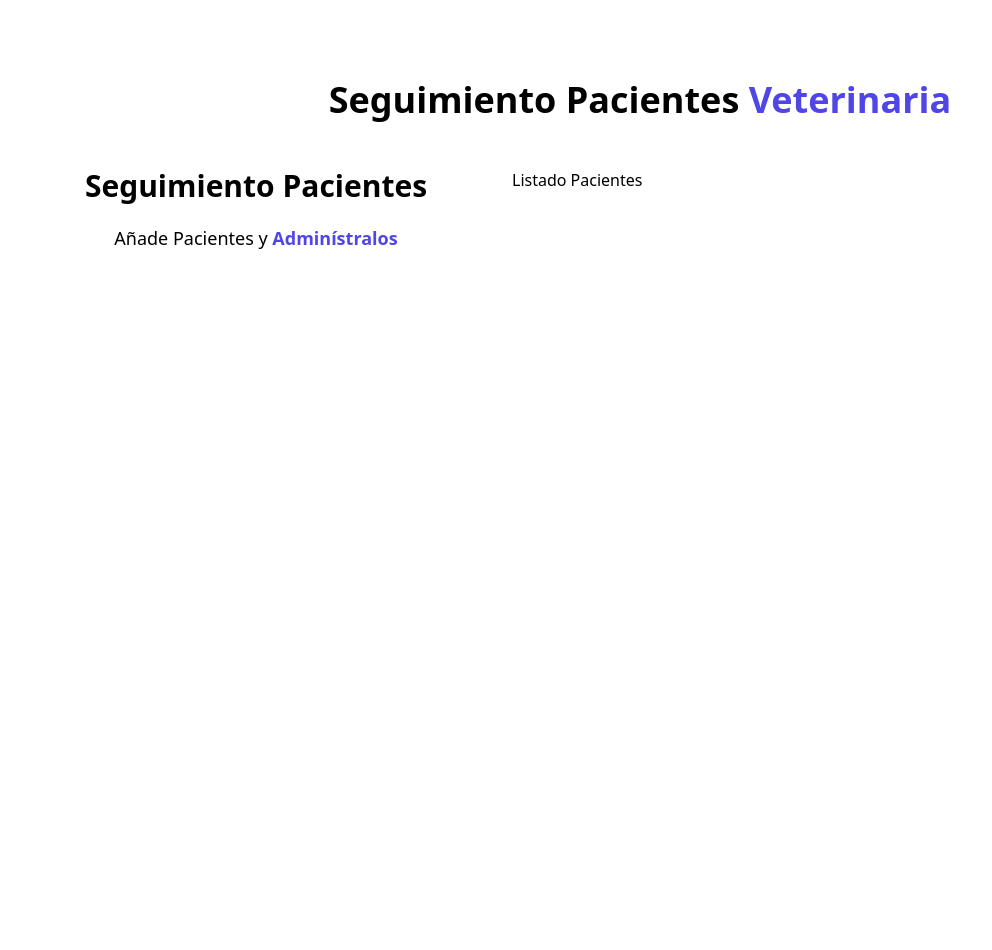
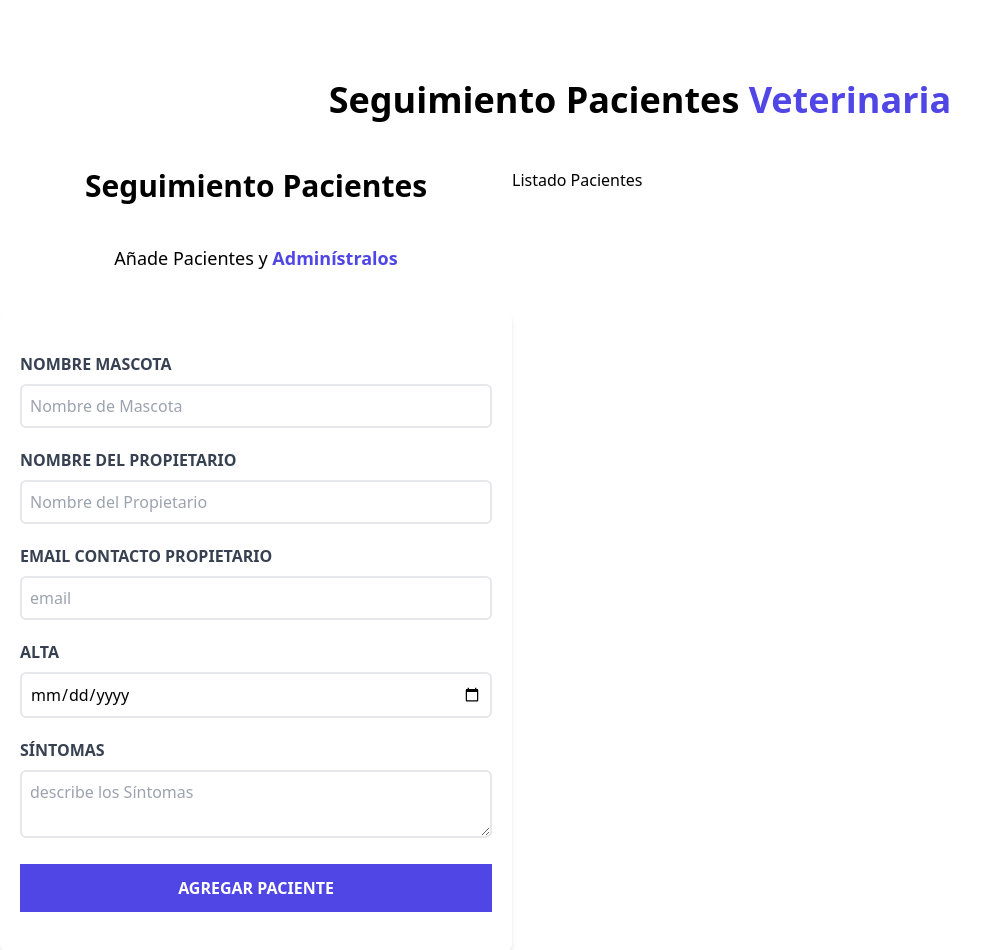
Before and after one commit to CarolinaColmenares/Citas-React, a React (Vite) app: page / in a window 1280 px wide. Shown: the whole page, without its empty margins (0-992 px from the left). Before the commit the page ends 800 px from the top, so only its background shows below. Built offline with nearby package versions, Linux system fonts and the light colour scheme.

Commit message:
campos al Formulario y Botón Submit

```diff
--- a/index.html
+++ b/index.html
@@ -6,7 +6,7 @@
     <meta name="viewport" content="width=device-width, initial-scale=1.0" />
     <title>Citas-React</title>
   </head>
-  <body className="bg-gray-100 h-screen">
+  <body className="bg-gray-200 h-screen">
     <div id="root"></div>
     <script type="module" src="/src/main.jsx"></script>
   </body>
--- a/src/components/Formulario.jsx
+++ b/src/components/Formulario.jsx
@@ -1,11 +1,66 @@
 const Formulario = () => {
   return (
     <div className="md:w-1/2 lg:w-2/5">
-      <h2 className="font-black text-3xl text-center ">Seguimiento Pacientes</h2>
-      <p className="text-lg mt-5 text-center">
+      <h2 className="font-black text-3xl text-center mb-10">Seguimiento Pacientes</h2>
+      <p className="text-lg mt-5 text-center mb-10">
         Añade Pacientes y {''}
         <span className="text-indigo-600 font-bold" >Adminístralos</span>
       </p>
+      <form className="bg-white shadow-md rounded-lg py-10 px-5">
+        <div className="mb-5">
+          <label htmlFor="mascota" className="block text-gray-700 uppercase font-bold">Nombre Mascota</label>
+          <input
+            id="mascota"
+            type="text"
+            placeholder="Nombre de Mascota"
+            className="border-2 w-full p-2 mt-2 placeholder-gray-400 rounded-md"
+          />
+        </div>
+
+        <div className="mb-5">
+          <label htmlFor="propietario" className="block text-gray-700 uppercase font-bold">Nombre del Propietario</label>
+          <input
+            id="propietario"
+            type="text"
+            placeholder="Nombre del Propietario"
+            className="border-2 w-full p-2 mt-2 placeholder-gray-400 rounded-md"
+          />
+        </div>
+
+        <div className="mb-5">
+          <label htmlFor="email" className="block text-gray-700 uppercase font-bold">Email Contacto Propietario</label>
+          <input
+            id="email"
+            type="text"
+            placeholder="email"
+            className="border-2 w-full p-2 mt-2 placeholder-gray-400 rounded-md"
+          />
+        </div>
+
+        <div className="mb-5">
+          <label htmlFor="alta" className="block text-gray-700 uppercase font-bold">Alta</label>
+          <input
+            id="alta"
+            type="date"
+            className="border-2 w-full p-2 mt-2 placeholder-gray-400 rounded-md"
+          />
+        </div>
+
+        <div className="mb-5">
+          <label htmlFor="sintomas" className="block text-gray-700 uppercase font-bold">Síntomas</label>
+          <textarea
+            id="sintomas"
+            placeholder="describe los Síntomas"
+            className="border-2 w-full p-2 mt-2 placeholder-gray-400 rounded-md"
+          />
+        </div>
+
+        <input
+          type="submit"
+          className="bg-indigo-600 w-full p-3 text-white uppercase font-bold hover:bg-indigo-700 cursor-pointer transition-all"
+          value="Agregar Paciente"
+        />
+      </form>
     </div>
   )
 }
```
